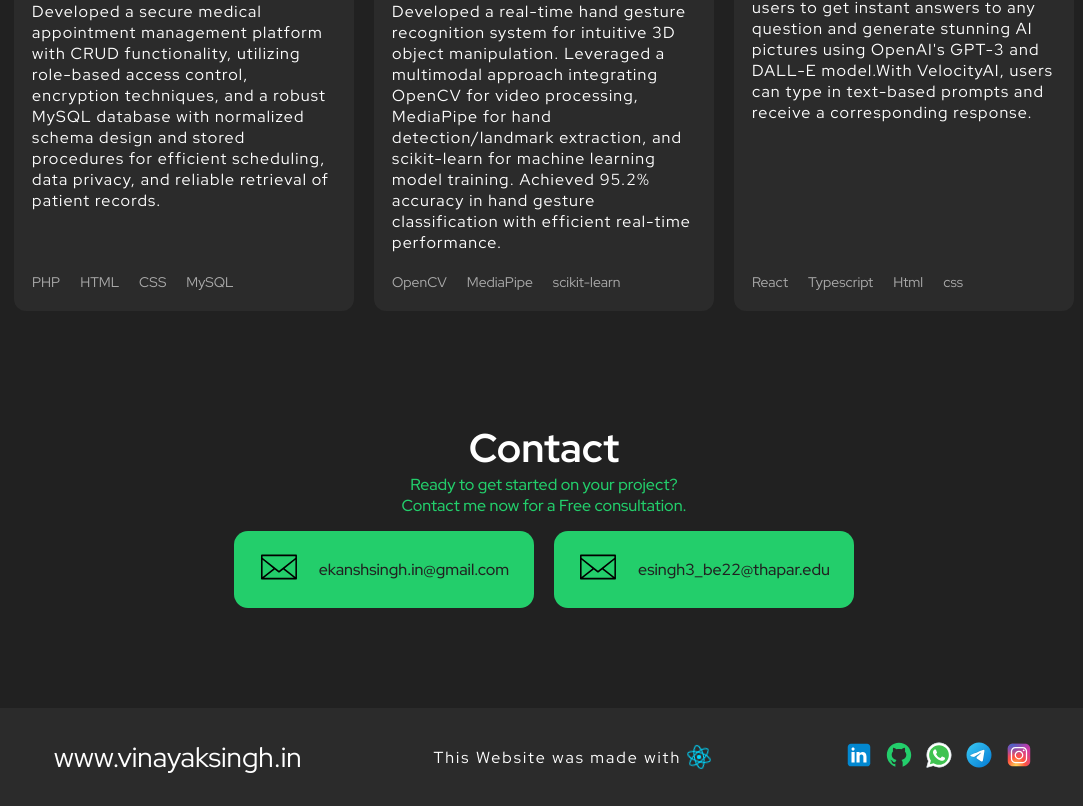
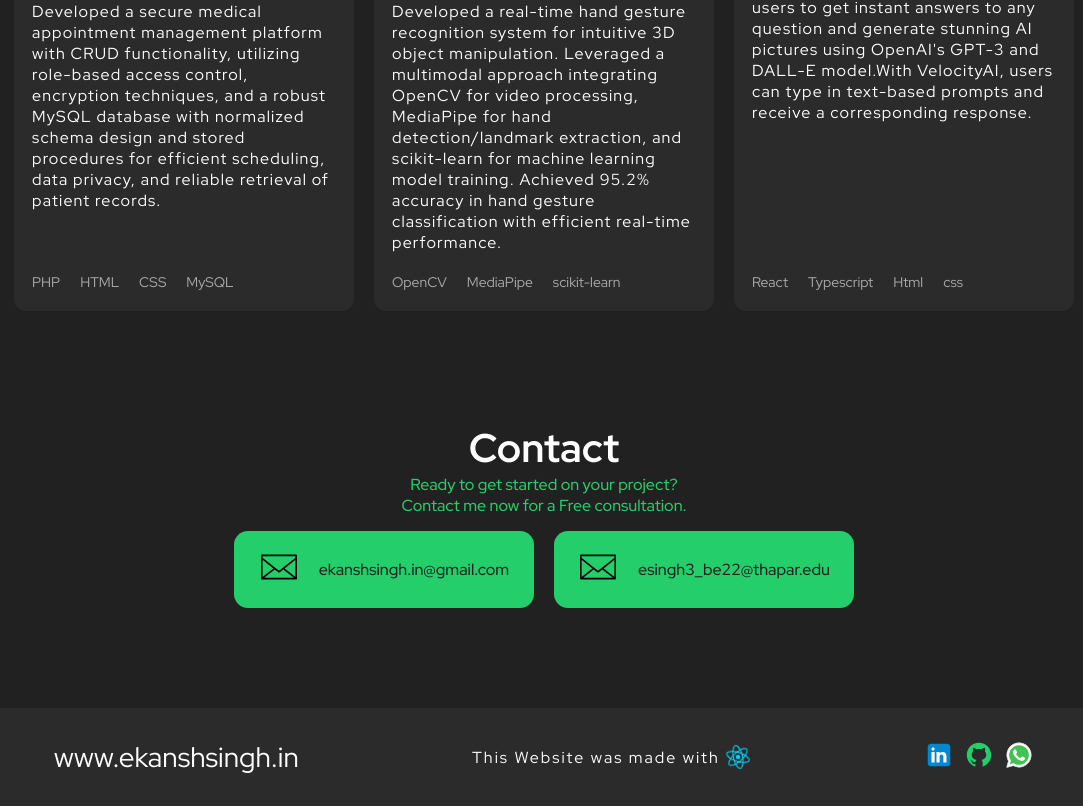
Before and after one commit to singh-ekansh/portfolio-website, a React (Create React App) app: page / in a window 1280 px wide. Shown: the part 2149-2955 px from the top of the page, without its empty margins (96-1179 px from the left). Built offline with nearby package versions, Linux system fonts and the light colour scheme.

Commit message:
Update footer

```diff
--- a/src/components/Footer/Footer.tsx
+++ b/src/components/Footer/Footer.tsx
@@ -10,8 +10,8 @@ import instagramIcon from '../../assets/instagram.svg'
 export function Footer() {
   return (
     <Container className="footer">
-      <a href="https://vinayaksingh.in" className="logo">
-        <span>www.vinayak</span>
+      <a href="" className="logo">
+        <span>www.ekansh</span>
         <span>singh.in</span>
       </a>
       <div>
@@ -22,40 +22,27 @@ export function Footer() {
       </div>
       <div className="social-media">
         <a
-          href="https://www.linkedin.com/in/codevinayak"
+          href="https://www.linkedin.com/in/ekanshsinghin"
           target="_blank"
           rel="noreferrer"
         >
           <img src={linkedin} alt="Linkedin" />
         </a>
         <a
-          href="https://github.com/CodeVinayak/"
+          href="https://github.com/singh-ekansh"
           target="_blank"
           rel="noreferrer"
         >
           <img src={githubIcon} alt="GitHub" />
         </a>
         <a
-          href="https://api.whatsapp.com/send/?phone=%2B919630576848&text=Hello+Vinayak"
+          href="https://api.whatsapp.com/send/?phone=%2B916393497459&text=Hello+Ekansh"
           target="_blank"
           rel="noreferrer"
         >
           <img src={whatsapp} alt="Whatsapp" />
         </a>
-        <a
-          href="https://t.me/CodeVinayak"
-          target="_blank"
-          rel="noreferrer"
-        >
-          <img src={telegram} alt="telegram" />
-        </a>
-        <a
-          href="https://www.instagram.com/vinayaksingh.in"
-          target="_blank"
-          rel="noreferrer"
-        >
-          <img src={instagramIcon} alt="Instagram" />
-        </a>
+
       </div>
     </Container>
   )
```
